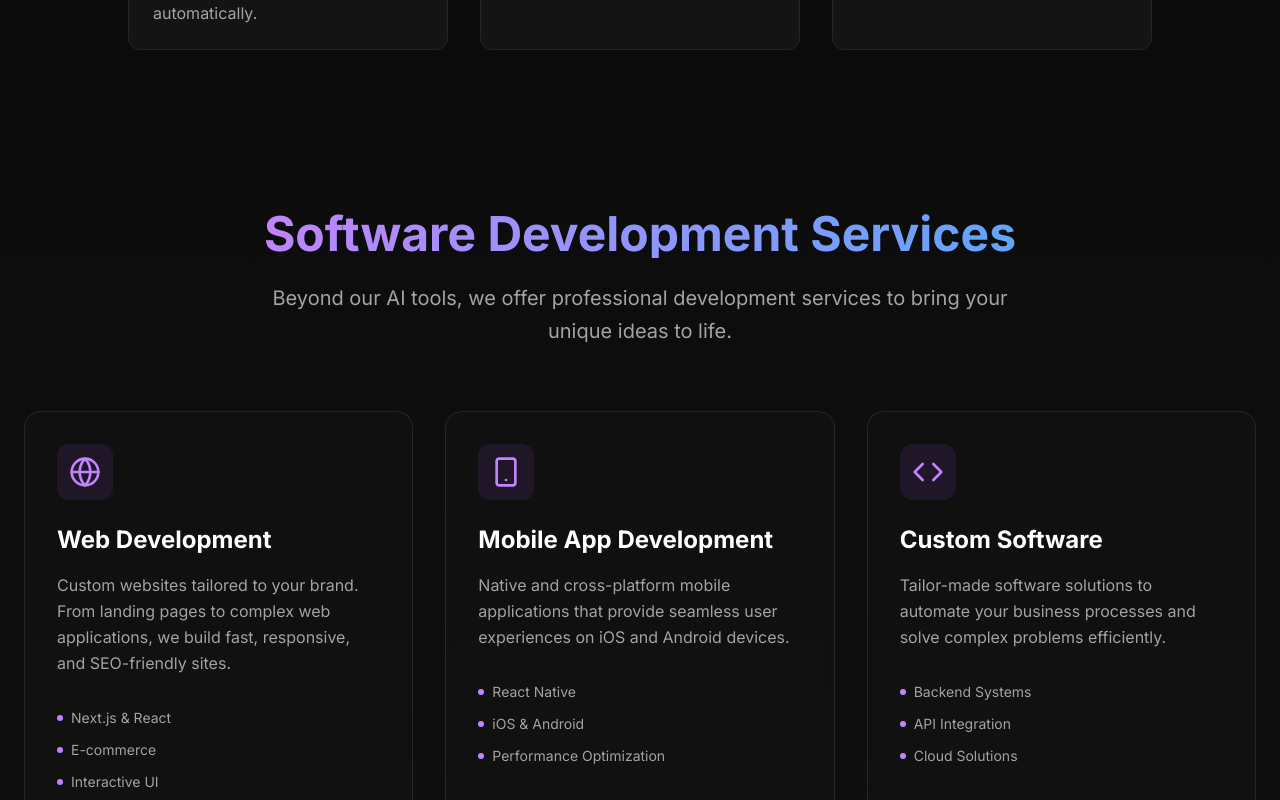
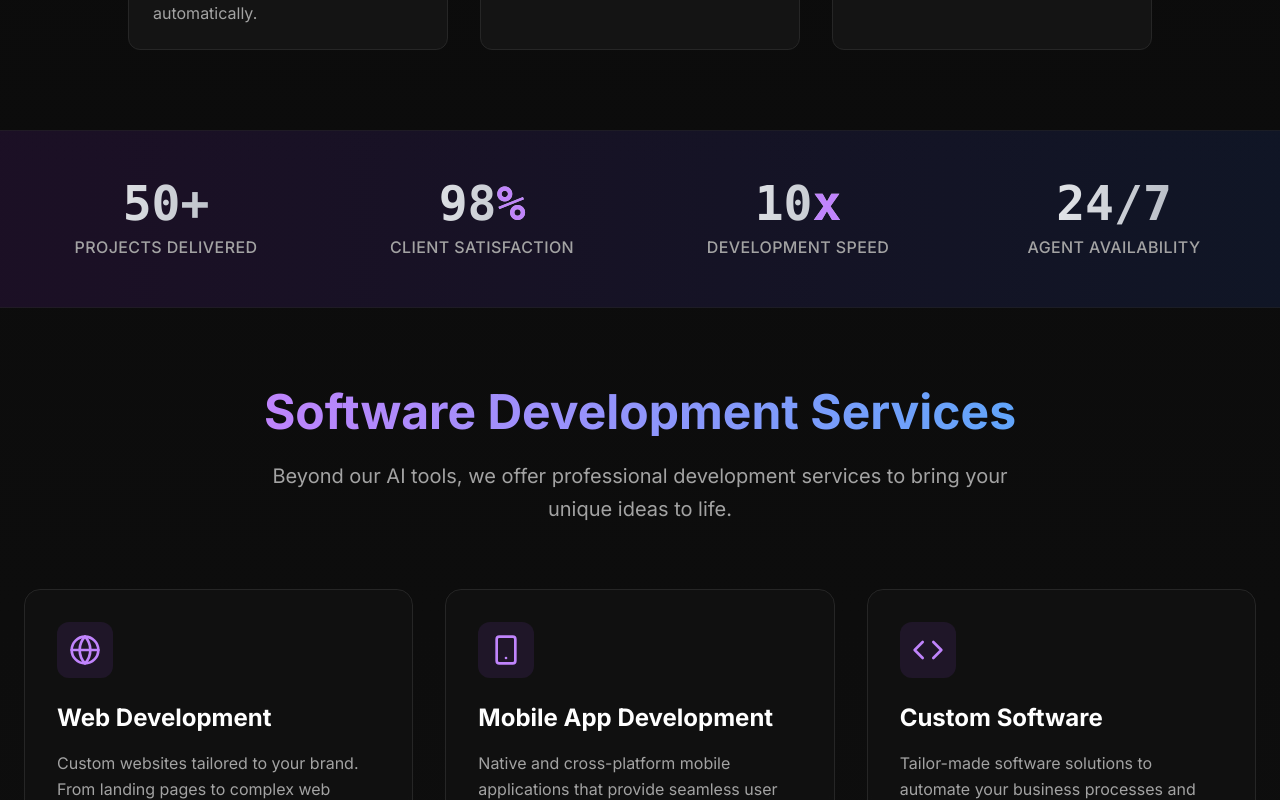
Before and after one commit to ayushgupta9906/OxonAI, a Next.js app in the folder OxonAI/: page / in a window 1280 px wide. Shown: the part 740-1540 px from the top of the page. Built offline with nearby package versions, Linux system fonts and the light colour scheme; no server answers.

Commit message:
feat: add tech stack and stats sections inspired by shinedezign

```diff
--- a/OxonAI/app/page.tsx
+++ b/OxonAI/app/page.tsx
@@ -2,6 +2,8 @@ import Link from 'next/link';
 import { ArrowRight, Sparkles, Zap, Code, Download } from 'lucide-react';
 import { ServicesSection } from '../components/ServicesSection';
 import { ProjectsSection } from '../components/ProjectsSection';
+import { TechStackSection } from '../components/TechStackSection';
+import { StatsSection } from '../components/StatsSection';
 import { ContactSection } from '../components/ContactSection';
 
 export default function HomePage() {
@@ -65,11 +67,17 @@ export default function HomePage() {
                 </div>
             </div>
 
+            {/* Stats / Achievements Section */}
+            <StatsSection />
+
             {/* Services Section */}
             <ServicesSection />
 
             {/* Past Projects / Portfolio Section */}
             <ProjectsSection />
+
+            {/* Tech Stack Section */}
+            <TechStackSection />
 
             {/* Contact Section */}
             <ContactSection />
--- /dev/null
+++ b/OxonAI/components/StatsSection.tsx
@@ -0,0 +1,37 @@
+"use client";
+
+import { motion } from "framer-motion";
+
+const stats = [
+    { label: "Projects Delivered", value: "50+", suffix: "" },
+    { label: "Client Satisfaction", value: "98", suffix: "%" },
+    { label: "Development Speed", value: "10", suffix: "x" },
+    { label: "Agent Availability", value: "24/7", suffix: "" }
+];
+
+export function StatsSection() {
+    return (
+        <section className="py-12 bg-gradient-to-r from-purple-900/20 to-blue-900/20 border-y border-border/50">
+            <div className="container mx-auto px-6">
+                <div className="grid grid-cols-2 md:grid-cols-4 gap-8 text-center">
+                    {stats.map((stat, index) => (
+                        <motion.div
+                            key={stat.label}
+                            initial={{ opacity: 0, scale: 0.5 }}
+                            whileInView={{ opacity: 1, scale: 1 }}
+                            viewport={{ once: true }}
+                            transition={{ duration: 0.5, delay: index * 0.1 }}
+                        >
+                            <div className="text-4xl md:text-5xl font-bold bg-gradient-to-r from-white to-gray-400 bg-clip-text text-transparent mb-2 font-mono">
+                                {stat.value}<span className="text-purple-400">{stat.suffix}</span>
+                            </div>
+                            <div className="text-sm md:text-base text-foreground-secondary font-medium tracking-wide uppercase">
+                                {stat.label}
+                            </div>
+                        </motion.div>
+                    ))}
+                </div>
+            </div>
+        </section>
+    );
+}
--- /dev/null
+++ b/OxonAI/components/TechStackSection.tsx
@@ -0,0 +1,83 @@
+"use client";
+
+import { motion } from "framer-motion";
+import {
+    Cpu, Globe, Layout, Database, Server, Cloud, Code, Smartphone
+} from "lucide-react";
+
+const techCategories = [
+    {
+        name: "AI Models & ML",
+        icon: <Cpu className="w-6 h-6 text-purple-400" />,
+        techs: ["GPT-4", "Gemini 1.5", "Llama 3", "Claude 3.5", "OpenAI API", "Hugging Face"]
+    },
+    {
+        name: "Frontend",
+        icon: <Layout className="w-6 h-6 text-blue-400" />,
+        techs: ["Next.js", "React", "TypeScript", "Tailwind CSS", "Framer Motion", "Three.js"]
+    },
+    {
+        name: "Backend",
+        icon: <Server className="w-6 h-6 text-emerald-400" />,
+        techs: ["Node.js", "Python", "FastAPI", "Express", "Prisma", "Supabase"]
+    },
+    {
+        name: "Deployment & Cloud",
+        icon: <Cloud className="w-6 h-6 text-sky-400" />,
+        techs: ["Vercel", "AWS", "Google Cloud", "Docker", "Kubernetes", "MongoDB Atlas"]
+    }
+];
+
+export function TechStackSection() {
+    return (
+        <section className="py-24 bg-background-secondary border-y border-border/50">
+            <div className="container mx-auto px-6">
+                <motion.div
+                    className="text-center max-w-3xl mx-auto mb-16"
+                    initial={{ opacity: 0, y: 20 }}
+                    whileInView={{ opacity: 1, y: 0 }}
+                    viewport={{ once: true }}
+                    transition={{ duration: 0.6 }}
+                >
+                    <h2 className="text-3xl md:text-5xl font-bold mb-6 bg-gradient-to-r from-white via-purple-100 to-white bg-clip-text text-transparent">
+                        Technologies We Master
+                    </h2>
+                    <p className="text-lg text-foreground-secondary">
+                        We leverage the most advanced and reliable technologies to build scalable, future-proof solutions.
+                    </p>
+                </motion.div>
+
+                <div className="grid md:grid-cols-2 lg:grid-cols-4 gap-8">
+                    {techCategories.map((category, index) => (
+                        <motion.div
+                            key={category.name}
+                            className="bg-background border border-border rounded-xl p-6 hover:border-purple-500/30 transition-all duration-300"
+                            initial={{ opacity: 0, scale: 0.95 }}
+                            whileInView={{ opacity: 1, scale: 1 }}
+                            viewport={{ once: true }}
+                            transition={{ duration: 0.5, delay: index * 0.1 }}
+                        >
+                            <div className="flex items-center gap-3 mb-6">
+                                <div className="p-2 bg-foreground/5 rounded-lg">
+                                    {category.icon}
+                                </div>
+                                <h3 className="font-semibold text-lg">{category.name}</h3>
+                            </div>
+
+                            <div className="flex flex-wrap gap-2">
+                                {category.techs.map((tech) => (
+                                    <span
+                                        key={tech}
+                                        className="px-3 py-1 bg-foreground/5 text-foreground-secondary text-sm rounded-full border border-border/50"
+                                    >
+                                        {tech}
+                                    </span>
+                                ))}
+                            </div>
+                        </motion.div>
+                    ))}
+                </div>
+            </div>
+        </section>
+    );
+}
```
